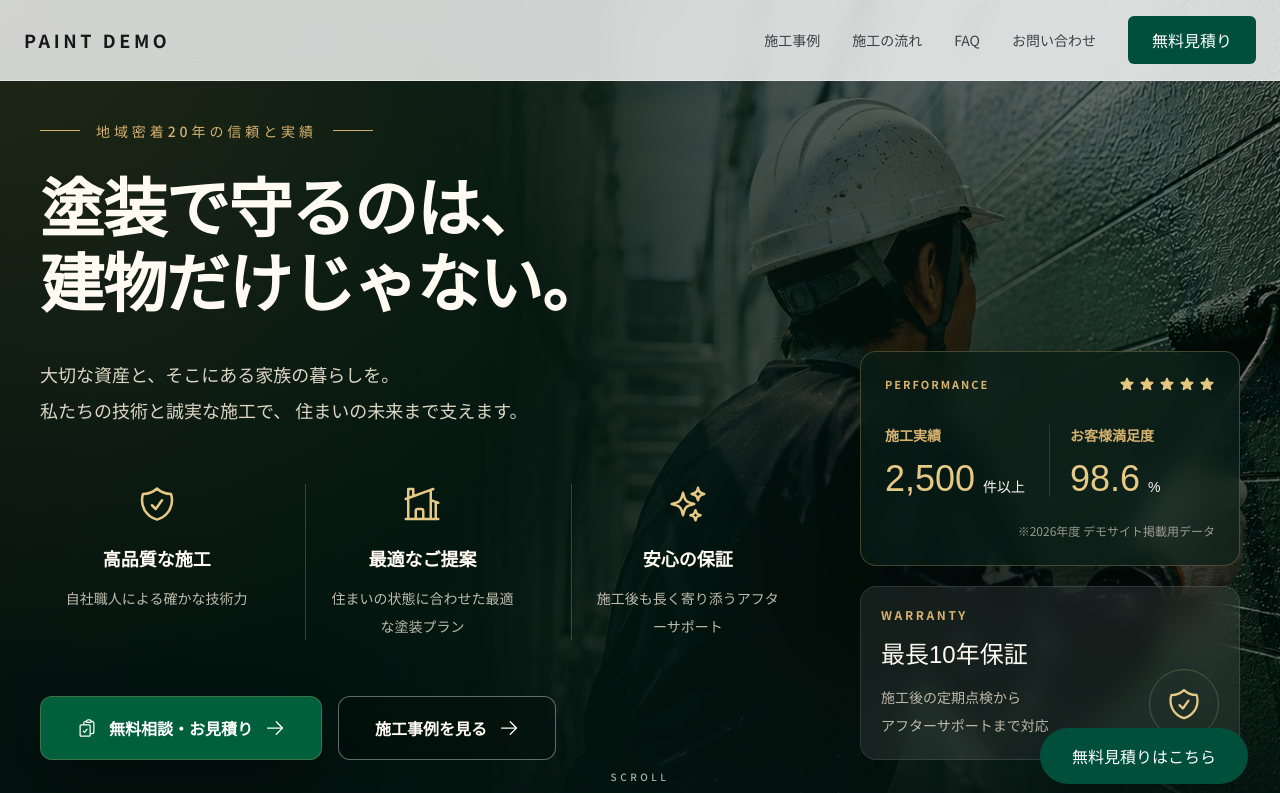
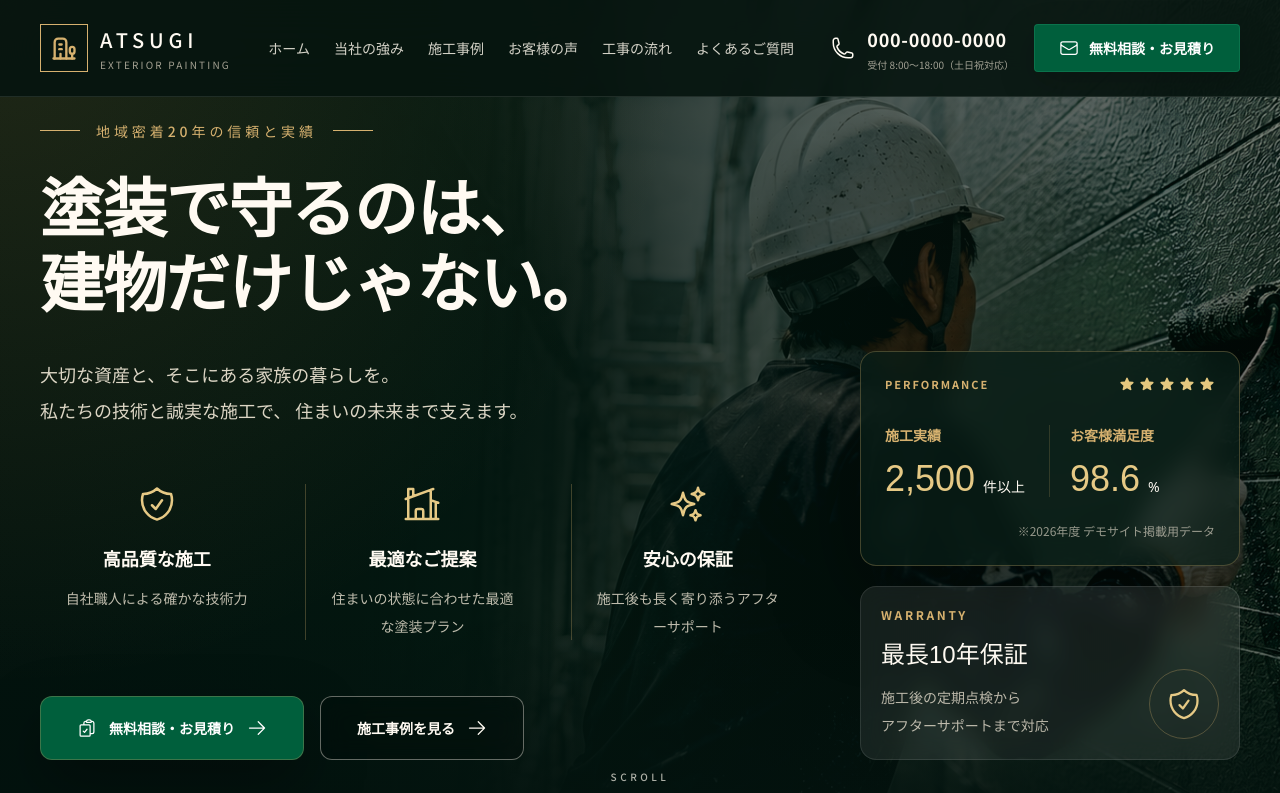
Before and after one commit to Kent-Studio/wbp-web, a Next.js app: page /demo/paint in a window 1280 px wide. Shown: the top 793 px of the page. Built offline with nearby package versions, Linux system fonts and the light colour scheme.

Commit message:
塗装デモサイト Hero,Headerデザイン改善

```diff
--- a/app/demo/paint/page.tsx
+++ b/app/demo/paint/page.tsx
@@ -14,7 +14,6 @@ export default function PaintPage() {
   return (
     <>
       <Header />
-
       <main>
         <Hero />
         <Features />
--- a/app/globals.css
+++ b/app/globals.css
@@ -8,30 +8,29 @@
 @theme inline {
   --color-background: var(--background);
   --color-foreground: var(--foreground);
-  --font-sans: var(--font-geist-sans);
-  --font-mono: var(--font-geist-mono);
 }
 
-@media (prefers-color-scheme: dark) {
-  :root {
-    --background: #0a0a0a;
-    --foreground: #ededed;
-  }
+html {
+  width: 100%;
+  scroll-behavior: smooth;
+  overflow-x: clip;
 }
 
 body {
+  width: 100%;
+  min-width: 0;
+  margin: 0;
+  overflow-x: clip;
   background: var(--background);
   color: var(--foreground);
-  font-family: Arial, Helvetica, sans-serif;
 }
 
-html {
-  scroll-behavior: smooth;
+main {
+  width: 100%;
+  min-width: 0;
 }
 
-/* ===========================================
-   Hero Scroll Animation
-=========================================== */
+/* Hero Scroll Animation */
 
 @keyframes scroll-line {
   0% {
--- a/components/paint/Features.tsx
+++ b/components/paint/Features.tsx
@@ -25,7 +25,7 @@ const features = [
 
 export default function Features() {
   return (
-    <section className="bg-zinc-50 py-24">
+    <section id="features" className="scroll-mt-20 bg-zinc-50 py-24">
       <FadeIn>
         <div className="mx-auto max-w-7xl px-6">
           <div className="mx-auto max-w-3xl text-center">
--- a/components/paint/FloatingCTA.tsx
+++ b/components/paint/FloatingCTA.tsx
@@ -1,32 +1,23 @@
+import { HiOutlineEnvelope, HiOutlinePhone } from "react-icons/hi2";
+
 export default function FloatingCTA() {
   return (
-    <>
-      {/* PC */}
-      <div className="fixed bottom-8 right-8 z-50 hidden md:block">
-        <a
-          href="#contact"
-          className="rounded-full bg-emerald-900 px-8 py-4 text-white shadow-xl transition hover:-translate-y-1 hover:bg-emerald-800"
-        >
-          無料見積りはこちら
-        </a>
-      </div>
-
-      {/* Mobile */}
-      <div className="fixed bottom-0 left-0 right-0 z-50 flex md:hidden">
+    <div className="fixed inset-x-0 bottom-0 z-50 flex border-t border-white/10 shadow-[0_-8px_30px_rgba(0,0,0,0.2)] lg:hidden">
       <a
         href="tel:0000000000"
-          className="flex-1 bg-zinc-900 py-4 text-center font-medium text-white transition hover:bg-zinc-800"
+        className="flex min-h-16 flex-1 items-center justify-center gap-2 bg-[#111815] px-4 text-sm font-semibold text-white transition-colors hover:bg-[#1b2521] focus:outline-none focus:ring-2 focus:ring-inset focus:ring-[#d6b16f]"
       >
-          📞 電話する
+        <HiOutlinePhone className="h-5 w-5 shrink-0" aria-hidden="true" />
+        電話で相談
       </a>
 
       <a
         href="#contact"
-          className="flex-1 bg-emerald-900 py-4 text-center font-medium text-white transition hover:bg-emerald-800"
+        className="flex min-h-16 flex-1 items-center justify-center gap-2 bg-[#005f3c] px-4 text-sm font-semibold text-white transition-colors hover:bg-[#08724a] focus:outline-none focus:ring-2 focus:ring-inset focus:ring-[#d6b16f]"
       >
-          ✉ 無料見積り
+        <HiOutlineEnvelope className="h-5 w-5 shrink-0" aria-hidden="true" />
+        無料相談・お見積り
       </a>
     </div>
-    </>
   );
 }
--- a/components/paint/Header.tsx
+++ b/components/paint/Header.tsx
@@ -1,109 +1,229 @@
 "use client";
 
 import { useEffect, useState } from "react";
+import {
+  HiOutlineBars3,
+  HiOutlineEnvelope,
+  HiOutlinePhone,
+  HiOutlineXMark,
+} from "react-icons/hi2";
+
+import { TbBuildingEstate } from "react-icons/tb";
+
+const navigationLinks = [
+  {
+    label: "ホーム",
+    href: "#top",
+  },
+  {
+    label: "当社の強み",
+    href: "#features",
+  },
+  {
+    label: "施工事例",
+    href: "#works",
+  },
+  {
+    label: "お客様の声",
+    href: "#reviews",
+  },
+  {
+    label: "工事の流れ",
+    href: "#flow",
+  },
+  {
+    label: "よくあるご質問",
+    href: "#faq",
+  },
+];
 
 export default function Header() {
   const [scrolled, setScrolled] = useState(false);
   const [menuOpen, setMenuOpen] = useState(false);
 
   useEffect(() => {
-    const onScroll = () => {
-      setScrolled(window.scrollY > 30);
+    const handleScroll = () => {
+      setScrolled(window.scrollY > 24);
     };
 
-    window.addEventListener("scroll", onScroll);
+    handleScroll();
 
-    return () => window.removeEventListener("scroll", onScroll);
+    window.addEventListener("scroll", handleScroll, {
+      passive: true,
+    });
+
+    return () => {
+      window.removeEventListener("scroll", handleScroll);
+    };
   }, []);
 
-  const links = [
-    {
-      label: "施工事例",
-      href: "#works",
-    },
-    {
-      label: "施工の流れ",
-      href: "#flow",
-    },
-    {
-      label: "FAQ",
-      href: "#faq",
-    },
-    {
-      label: "お問い合わせ",
-      href: "#contact",
-    },
-  ];
+  useEffect(() => {
+    document.body.style.overflow = menuOpen ? "hidden" : "";
+
+    return () => {
+      document.body.style.overflow = "";
+    };
+  }, [menuOpen]);
+
+  const closeMenu = () => {
+    setMenuOpen(false);
+  };
 
   return (
     <header
-      className={`fixed left-0 top-0 z-50 w-full border-b border-zinc-200 bg-white/80 backdrop-blur-md transition-shadow duration-300 ${
-        scrolled ? "shadow-md" : ""
+      className={`fixed inset-x-0 top-0 z-50 border-b border-white/10 bg-[#06140f]/90 text-white backdrop-blur-xl transition-shadow duration-300 ${
+        scrolled ? "shadow-[0_12px_40px_rgba(0,0,0,0.28)]" : ""
       }`}
     >
-      <div className="mx-auto flex h-20 max-w-7xl items-center justify-between px-6">
+      <div className="mx-auto flex h-20 max-w-7xl items-center justify-between gap-6 px-5 sm:px-8 lg:h-24 lg:px-10">
         {/* Logo */}
         <a
           href="#top"
-          className="text-lg font-semibold tracking-[0.2em] text-zinc-900"
+          onClick={closeMenu}
+          className="group flex shrink-0 items-center gap-3"
+          aria-label="ページ上部へ戻る"
         >
-          PAINT DEMO
+          <span
+            className="flex h-12 w-12 items-center justify-center rounded-none border border-[#d6b16f] text-[#d6b16f] transition-all duration-300 group-hover:border-[#e6c985] group-hover:text-[#e6c985]"
+            aria-hidden="true"
+          >
+            <TbBuildingEstate className="h-7 w-7" />
+          </span>
+
+          <span className="leading-none">
+            <span className="block text-lg font-medium tracking-[0.24em] text-[#fffaf2] lg:text-xl">
+              ATSUGI
+            </span>
+
+            <span className="mt-1.5 block text-[9px] tracking-[0.22em] text-[#d9d0bf]/75 lg:text-[10px]">
+              EXTERIOR PAINTING
+            </span>
+          </span>
         </a>
 
-        {/* PC Menu */}
-        <nav className="hidden items-center gap-8 md:flex">
-          {links.map((link) => (
+        {/* Desktop navigation */}
+        <nav
+          className="hidden items-center gap-5 xl:flex xl:gap-6"
+          aria-label="メインナビゲーション"
+        >
+          {navigationLinks.map((link) => (
             <a
               key={link.label}
               href={link.href}
-              className="text-sm text-zinc-700 transition hover:text-emerald-700"
+              className="relative whitespace-nowrap py-3 text-sm font-medium text-[#f8f3e8]/85 transition-colors duration-300 after:absolute after:inset-x-0 after:bottom-1 after:h-px after:origin-left after:scale-x-0 after:bg-[#d6b16f] after:transition-transform after:duration-300 hover:text-white hover:after:scale-x-100"
             >
               {link.label}
             </a>
           ))}
+        </nav>
+
+        {/* Desktop contact area */}
+        <div className="hidden shrink-0 items-center gap-5 lg:flex">
+          <a
+            href="tel:0000000000"
+            className="group flex items-center gap-3"
+            aria-label="電話をかける"
+          >
+            <HiOutlinePhone
+              className="h-6 w-6 text-[#fffaf2] transition-colors group-hover:text-[#d6b16f]"
+              aria-hidden="true"
+            />
+
+            <span>
+              <span className="block whitespace-nowrap text-lg font-semibold tracking-[0.04em] text-[#fffaf2]">
+                000-0000-0000
+              </span>
+
+              <span className="mt-1 block whitespace-nowrap text-[10px] text-[#f3ead8]/65">
+                受付 8:00〜18:00（土日祝対応）
+              </span>
+            </span>
+          </a>
 
           <a
             href="#contact"
-            className="rounded-md bg-emerald-900 px-6 py-3 text-white transition hover:bg-emerald-800"
+            className="group inline-flex min-h-12 items-center justify-center gap-2.5 whitespace-nowrap rounded-sm border border-[#158459]/55 bg-[#005f3c] px-5 text-sm font-semibold text-white shadow-[0_12px_35px_rgba(0,0,0,0.22)] transition-all duration-300 hover:-translate-y-0.5 hover:bg-[#08724a] hover:shadow-[0_18px_45px_rgba(0,0,0,0.3)] focus:outline-none focus:ring-2 focus:ring-[#d6b16f] focus:ring-offset-2 focus:ring-offset-[#06140f] xl:px-6"
           >
-            無料見積り
+            <HiOutlineEnvelope className="h-5 w-5" aria-hidden="true" />
+            無料相談・お見積り
           </a>
-        </nav>
+        </div>
 
-        {/* Mobile Button */}
+        {/* Mobile menu button */}
         <button
-          className="text-3xl md:hidden"
-          onClick={() => setMenuOpen(!menuOpen)}
+          type="button"
+          className="inline-flex h-11 w-11 items-center justify-center rounded-sm border border-white/15 bg-white/[0.06] text-white transition-colors hover:bg-white/10 focus:outline-none focus:ring-2 focus:ring-[#d6b16f] xl:hidden"
+          aria-label={menuOpen ? "メニューを閉じる" : "メニューを開く"}
+          aria-expanded={menuOpen}
+          aria-controls="mobile-navigation"
+          onClick={() => setMenuOpen((current) => !current)}
         >
-          ☰
+          {menuOpen ? (
+            <HiOutlineXMark className="h-7 w-7" aria-hidden="true" />
+          ) : (
+            <HiOutlineBars3 className="h-7 w-7" aria-hidden="true" />
+          )}
         </button>
       </div>
 
-      {/* Mobile Menu */}
-      {menuOpen && (
-        <div className="border-t border-zinc-200 bg-white md:hidden">
-          <nav className="flex flex-col p-6">
-            {links.map((link) => (
+      {/* Mobile navigation */}
+      <div
+        id="mobile-navigation"
+        className={`overflow-hidden border-t border-white/10 bg-[#06140f]/98 transition-[max-height,opacity] duration-300 xl:hidden ${
+          menuOpen
+            ? "max-h-[calc(100svh-5rem)] opacity-100"
+            : "pointer-events-none max-h-0 opacity-0"
+        }`}
+      >
+        <nav
+          className="max-h-[calc(100svh-5rem)] overflow-y-auto px-5 py-6 sm:px-8"
+          aria-label="モバイルナビゲーション"
+        >
+          <ul>
+            {navigationLinks.map((link) => (
+              <li key={link.label} className="border-b border-white/10">
                 <a
-                key={link.label}
                   href={link.href}
-                onClick={() => setMenuOpen(false)}
-                className="border-b border-zinc-100 py-4"
+                  onClick={closeMenu}
+                  className="flex min-h-14 items-center justify-between py-3 text-base font-medium text-[#f8f3e8]/90 transition-colors hover:text-[#d6b16f]"
                 >
                   {link.label}
+
+                  <span className="text-[#d6b16f]" aria-hidden="true">
+                    →
+                  </span>
                 </a>
+              </li>
             ))}
+          </ul>
+
+          <div className="mt-7 grid gap-3 sm:grid-cols-2">
+            <a
+              href="tel:0000000000"
+              onClick={closeMenu}
+              className="flex min-h-14 items-center justify-center gap-3 border border-white/20 bg-white/[0.05] px-5 text-sm font-semibold text-white transition-colors hover:bg-white/10"
+            >
+              <HiOutlinePhone className="h-5 w-5" aria-hidden="true" />
+              電話で相談する
+            </a>
 
             <a
               href="#contact"
-              className="mt-6 rounded-md bg-emerald-900 py-4 text-center text-white"
-              onClick={() => setMenuOpen(false)}
+              onClick={closeMenu}
+              className="flex min-h-14 items-center justify-center gap-3 bg-[#005f3c] px-5 text-sm font-semibold text-white transition-colors hover:bg-[#08724a]"
             >
-              無料見積り
+              <HiOutlineEnvelope className="h-5 w-5" aria-hidden="true" />
+              無料相談・お見積り
             </a>
+          </div>
+
+          <p className="mt-5 text-center text-xs leading-6 text-[#f3ead8]/60">
+            受付時間 8:00〜18:00
+            <br />
+            土日祝も対応しています
+          </p>
         </nav>
       </div>
-      )}
     </header>
   );
 }
--- a/components/paint/Hero.tsx
+++ b/components/paint/Hero.tsx
@@ -146,11 +146,11 @@ export default function Hero() {
 
             {/* CTA */}
 
-            <div className="mt-14 flex flex-col gap-4 sm:flex-row">
+            <div className="mt-14 flex flex-col items-center gap-4 sm:flex-row sm:items-stretch sm:justify-start">
               <a
                 href="#contact"
                 aria-label="無料見積りへ進む"
-                className="inline-flex min-h-16 items-center justify-center gap-3 rounded-xl border border-[#c9a96a]/30 bg-[#005f3c] px-9 text-base font-semibold text-white shadow-[0_24px_60px_rgba(0,0,0,.35)] transition-all duration-300 hover:-translate-y-1 hover:bg-[#0b7349] hover:shadow-2xl focus:outline-none focus:ring-2 focus:ring-[#d6b16f] focus:ring-offset-2 focus:ring-offset-[#06140f]"
+                className="group inline-flex min-h-16 w-full max-w-[340px] items-center justify-center gap-3 rounded-xl border border-[#c9a96a]/30 bg-[#005f3c] px-9 text-sm font-semibold text-white shadow-[0_24px_60px_rgba(0,0,0,.35)] transition-all duration-300 hover:-translate-y-1 hover:bg-[#0b7349] hover:shadow-2xl focus:outline-none focus:ring-2 focus:ring-[#d6b16f] focus:ring-offset-2 focus:ring-offset-[#06140f] sm:w-auto sm:max-w-none"
               >
                 <HiOutlineClipboardDocumentCheck className="h-5 w-5" />
                 無料相談・お見積り
@@ -160,7 +160,7 @@ export default function Hero() {
               <a
                 href="#works"
                 aria-label="施工事例を見る"
-                className="inline-flex min-h-16 items-center justify-center gap-3 rounded-xl border border-[#f8f3e8]/40 bg-black/15 px-9 text-base font-semibold text-[#fffaf2] backdrop-blur-md transition-all duration-300 hover:-translate-y-1 hover:bg-white/10 hover:shadow-xl focus:outline-none focus:ring-2 focus:ring-[#d6b16f] focus:ring-offset-2 focus:ring-offset-[#06140f]"
+                className="group inline-flex min-h-16 w-full max-w-[340px] items-center justify-center gap-3 rounded-xl border border-[#f8f3e8]/40 bg-black/15 px-9 text-sm font-semibold text-[#fffaf2] backdrop-blur-md transition-all duration-300 hover:-translate-y-1 hover:bg-white/10 hover:shadow-xl focus:outline-none focus:ring-2 focus:ring-[#d6b16f] focus:ring-offset-2 focus:ring-offset-[#06140f] sm:w-auto sm:max-w-none"
               >
                 施工事例を見る
                 <HiArrowRight className="h-5 w-5 transition-transform duration-300 group-hover:translate-x-1" />
@@ -170,7 +170,7 @@ export default function Hero() {
 
           {/* Right */}
 
-          <div className="grid gap-5 lg:justify-items-end">
+          <div className="grid justify-items-center gap-5 sm:justify-items-start lg:justify-items-end">
             <aside
               aria-label="施工実績"
               className="w-full max-w-[380px] rounded-2xl border border-[#c9a96a]/30 bg-[#081d16]/75 p-6 shadow-[0_30px_90px_rgba(0,0,0,.42)] backdrop-blur-md"
@@ -244,7 +244,7 @@ export default function Hero() {
 
       {/* Scroll */}
 
-      <div className="absolute bottom-6 left-1/2 z-10 hidden -translate-x-1/2 md:block">
+      <div className="absolute bottom-6 left-1/2 z-10 hidden -translate-x-1/2 lg:block">
         <div className="text-center text-[10px] font-medium tracking-[0.35em] text-[#f8f3e8]/70">
           SCROLL
         </div>
--- a/components/paint/Reviews.tsx
+++ b/components/paint/Reviews.tsx
@@ -23,7 +23,7 @@ const reviews = [
 
 export default function Reviews() {
   return (
-    <section className="bg-zinc-50 py-24">
+    <section id="reviews" className="scroll-mt-20 bg-zinc-50 py-24">
       <FadeIn>
         <div className="mx-auto max-w-7xl px-6">
           <div className="mx-auto max-w-3xl text-center">
```
Lines whose indentation alone changed are shown as unchanged.
